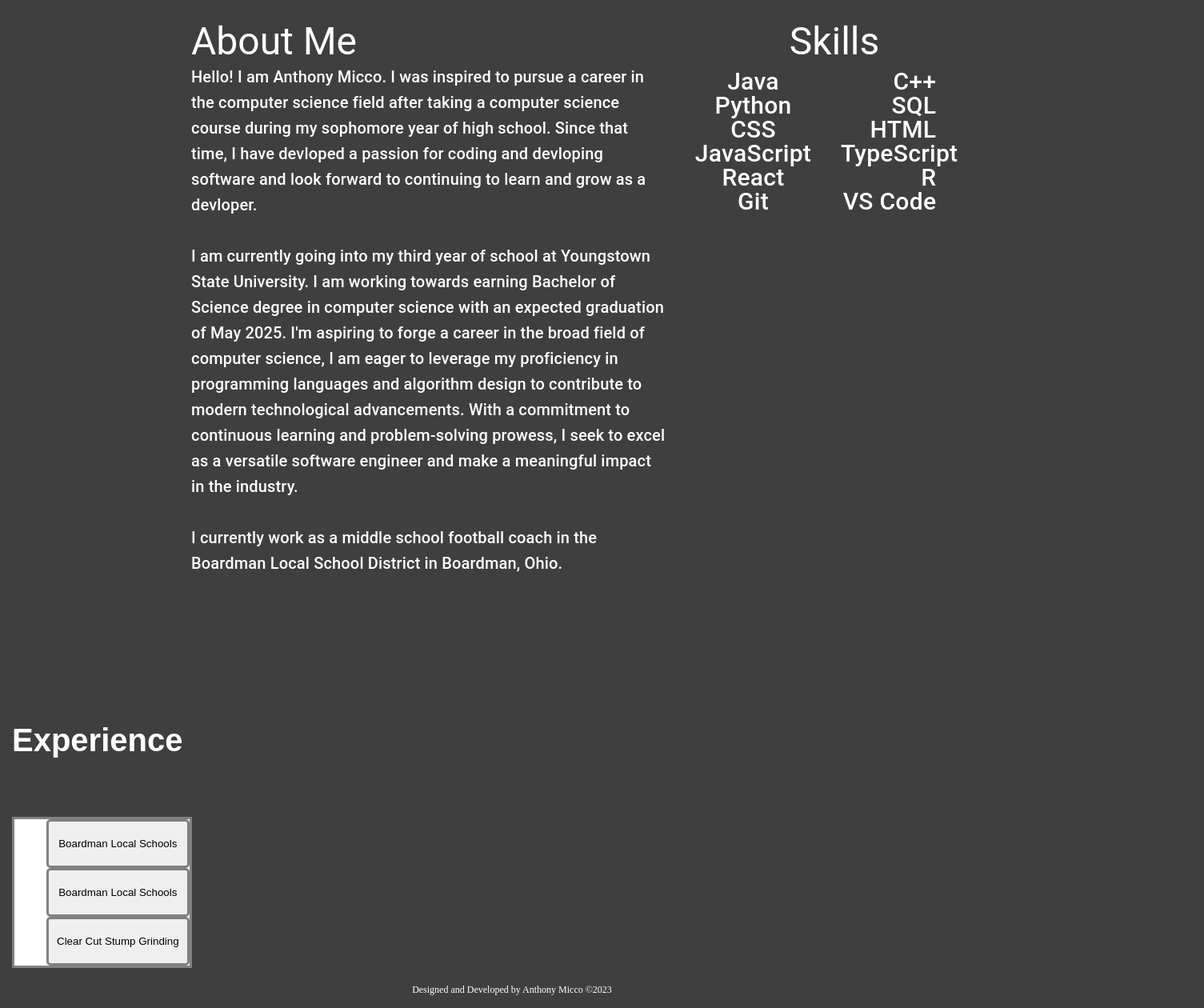
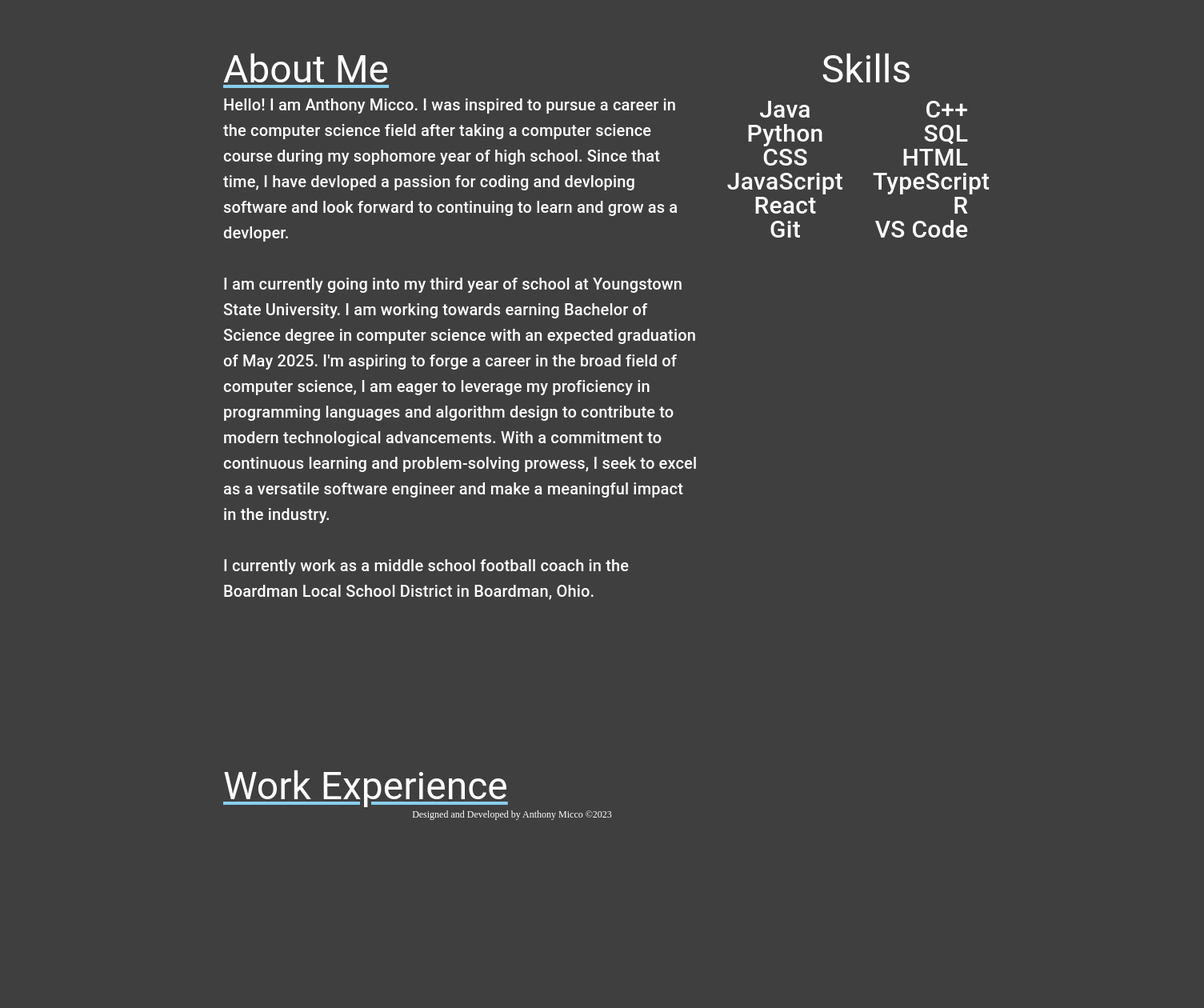
Before and after one commit to Ajmicco18/personalWebsite, a React (Create React App) app: page / in a window 1280 px wide. Shown: the part 821-2081 px from the top of the page at 80% size, 1505 px wide, since content can reach past the window. After the commit the page ends 1862 px from the top, so only its background shows below. Built offline with nearby package versions, Linux system fonts and the light colour scheme.

Commit message:
slight style changes and began experience section

```diff
--- a/src/components/AboutMe.jsx
+++ b/src/components/AboutMe.jsx
@@ -9,10 +9,10 @@ import {
 
 export default function AboutMe() {
     return (
-        <Container maxWidth="xl" sx={{ margin: "25vh 15vh 0 25vh" }}>
+        <Container maxWidth="xl" sx={{ margin: "25vh 10vh 0 30vh" }}>
             <Grid container spacing={2}>
                 <Grid item xs={6} md={6}>
-                    <Typography variant="h3" component="div" color="white">
+                    <Typography variant="h3" component="div" color="white" sx={{ textDecoration: "underline", textDecorationColor: "skyblue" }}>
                         About Me
                     </Typography>
                     <Typography variant="h6" component="p" color="white">
--- a/src/components/Experience.jsx
+++ b/src/components/Experience.jsx
@@ -1,3 +1,9 @@
+import {
+    Container,
+    Grid,
+    Typography
+} from "@mui/material"
+
 export default function Experience() {
     const jobs = [
         {
@@ -41,23 +47,20 @@ export default function Experience() {
         }
     ]
 
-    const handleClick = () => {
-
-    }
-
     return (
 
-        <section className="experience">
-            <div className="container">
-                <h1>Experience</h1>
-                <ul className="exp">
-                    <button onClick={handleClick}>Boardman Local Schools</button>
-                    <button>Boardman Local Schools</button>
-                    <button>Clear Cut Stump Grinding</button>
-                </ul>
-            </div>
+        <Container maxWidth="xl" sx={{ margin: "25vh 10vh 0 30vh" }}>
+            <Grid container spacing={2}>
+                <Grid item xs={6} md={6}>
+                    <Typography variant="h3" component="div" color="white" sx={{ textDecoration: "underline", textDecorationColor: "skyblue" }}>
+                        Work Experience
+                    </Typography>
 
-        </section>
+                </Grid>
+
+            </Grid>
+
+        </Container>
 
     )
 }
--- a/src/components/Header.jsx
+++ b/src/components/Header.jsx
@@ -8,7 +8,7 @@ export default function Header() {
             <Box sx={{ display: "flex", flexDirection: "column" }}>
                 <CardContent sx={{ flex: "1 0 auto" }}>
                     <Typography color="white" component="div" variant="h1">
-                        Anthony Micco
+                        Hi, I'm <br></br> Anthony Micco
                     </Typography>
                     <Typewriter></Typewriter>
                 </CardContent>
--- a/src/components/Nav.jsx
+++ b/src/components/Nav.jsx
@@ -37,7 +37,13 @@ export default function Nav(props) {
                             <Typography href="/Home"
                                 variant="h3"
                                 component="a"
-                                sx={{ margin: "0 0 0 5vh", flexGrow: 1, color: "skyblue", textDecoration: "none" }}>
+                                sx={{
+                                    margin: "0 0 0 5vh",
+                                    flexGrow: 1,
+                                    color: "skyblue",
+                                    textDecoration: "none",
+                                    '&:hover': { textDecoration: "underline", textDecorationColor: "gray" }
+                                }}>
                                 &lt;Anthony Micco/&gt;
                             </Typography>
                             <a href='/Projects'>
--- a/src/components/Projects.jsx
+++ b/src/components/Projects.jsx
@@ -4,7 +4,9 @@ export default function Projects() {
     return (
         <>
             <Nav></Nav>
+            <img src="../images/ffi.png" alt="Fantasy Football Project" width="75%"></img>
             <h1 color="white" >Projects</h1>
+
         </>
 
     )
```
